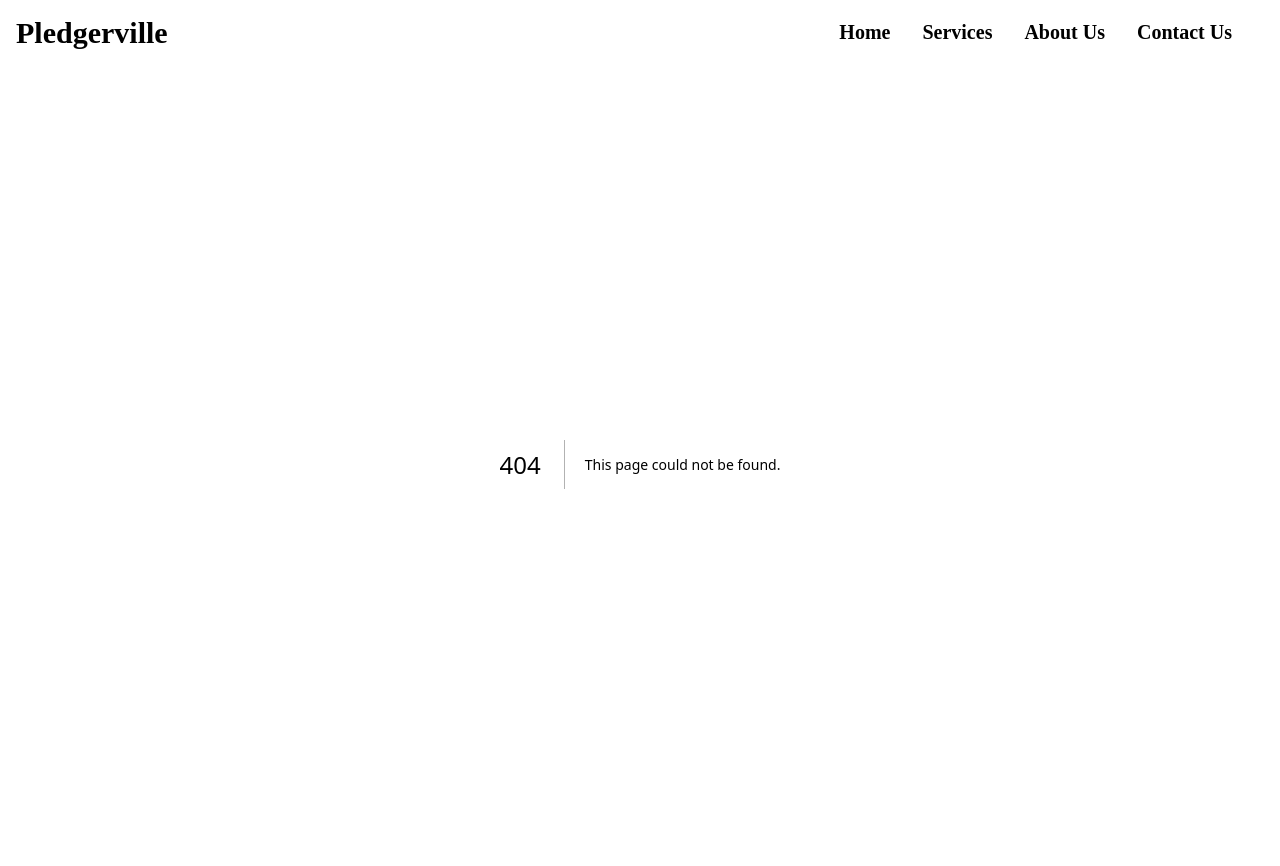
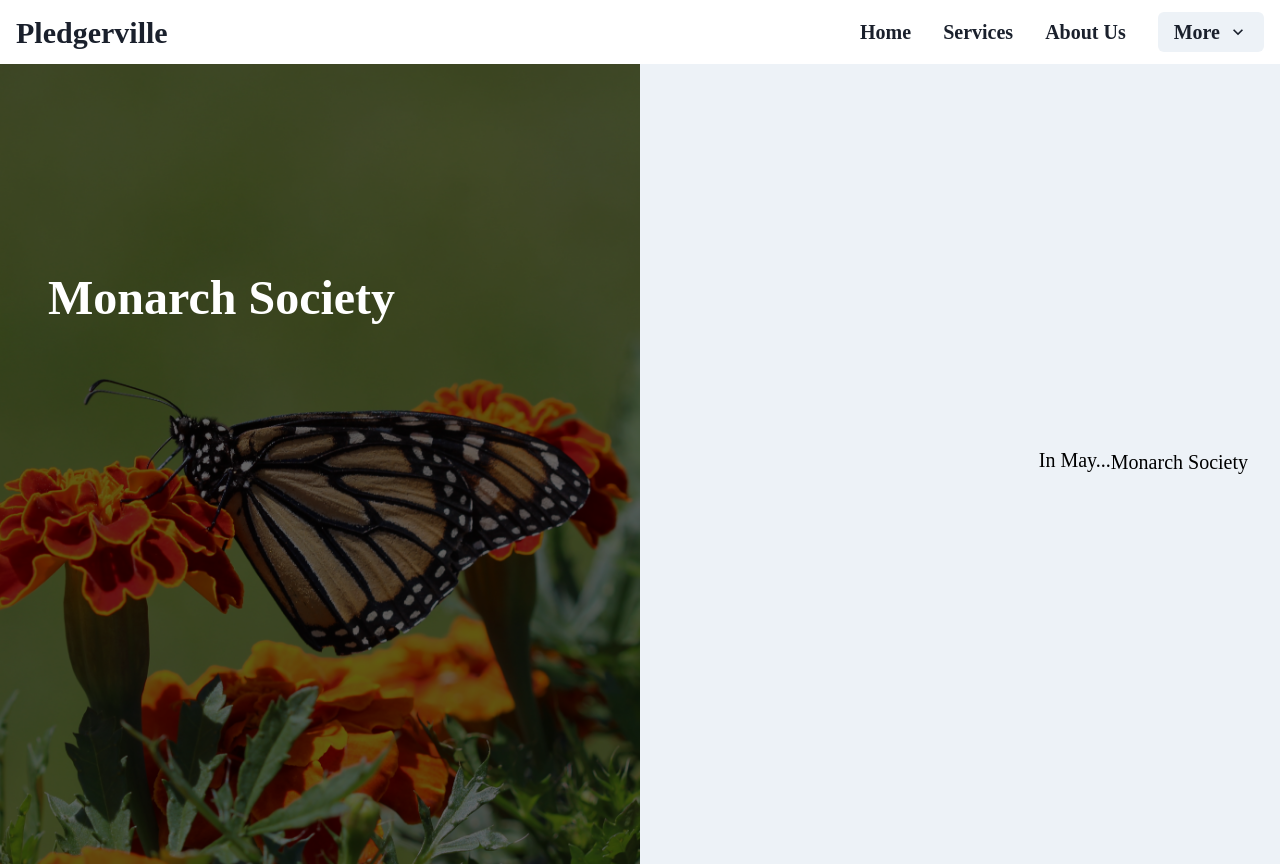
Before and after one commit to Pledgerville/next-app, a Next.js app: page /monarch in a window 1280 px wide. Before the commit this address had no page. Shown: the top 866 px of the page. Built offline with nearby package versions, Linux system fonts and the light colour scheme.

Commit message:
Add more button and drop down to nav section, add monarch page,

```diff
--- a/package.json
+++ b/package.json
@@ -9,10 +9,12 @@
     "lint": "next lint"
   },
   "dependencies": {
+    "@chakra-ui/icons": "^2.0.19",
     "@chakra-ui/react": "^2.4.9",
     "@emotion/react": "^11.11.0",
     "@emotion/styled": "^11.11.0",
     "@fontsource/open-sans": "^4.5.14",
+    "@fortawesome/fontawesome-free": "^6.4.0",
     "@next/font": "13.1.6",
     "@react-google-maps/api": "^2.18.1",
     "@types/node": "18.11.19",
--- a/src/components/Feature/Feature.tsx
+++ b/src/components/Feature/Feature.tsx
@@ -29,7 +29,7 @@ const Feature: React.FC = () => {
               <motion.div variants={itemVariants}>
               <Box bg="white" boxShadow="xl"  border="solid white" borderRadius="2xl" overflow="hidden">
                   <Image src="/computers.jpg" alt="Black man cooking" objectFit="cover" width="600px" height="400px"  />
-                </Box>
+              </Box>
               </motion.div>
             </Flex>
             <Flex direction="column" gap={-30} maxH="390px">
--- a/src/components/Navbar/Navbar.tsx
+++ b/src/components/Navbar/Navbar.tsx
@@ -1,6 +1,10 @@
-import { Box, Flex, Text } from '@chakra-ui/react';
+import { Box, Flex, Text, Menu, MenuButton, MenuList, Button,  MenuItem, Icon, Textarea } from '@chakra-ui/react';
 import Link from 'next/link';
+import { ChevronDownIcon } from '@chakra-ui/icons';
 import React from 'react';
+import '@fortawesome/fontawesome-free/css/all.min.css';
+
+
 
 type NavbarProps = {};
 type NavItemProps = {
@@ -35,7 +39,7 @@ const Navbar: React.FC<NavbarProps> = () => {
       wrap='wrap'
       as='nav'
     >
-      <Box fontFamily='Linotype Didot' >
+      <Box fontFamily='Linotype Didot'>
         <Text fontSize='3xl' fontWeight='bold'>
           <Link href='/'>Pledgerville</Link>
         </Text>
@@ -50,10 +54,38 @@ const Navbar: React.FC<NavbarProps> = () => {
           <NavItem to='/'>Home</NavItem>
           <NavItem to='/services'>Services</NavItem>
           <NavItem to='/about-us'>About Us</NavItem>
-          <NavItem to='/contact-us'>Contact Us</NavItem>
+          <Menu>
+            <MenuButton
+              as={Button}
+              alignItems='center'
+              cursor='pointer'
+              fontFamily='Linotype Didot'
+              fontSize='xl'
+              fontWeight='bold'
+              rightIcon={<ChevronDownIcon />}
+
+            >
+              More
+            </MenuButton>
+          <MenuList fontFamily='Linotype Didot'>
+              <MenuItem>
+                <Link href='/monarch'>Monarch Society</Link>
+              </MenuItem>
+              <MenuItem>
+                <Link href='/contact-us'>Calendar</Link>
+              </MenuItem>
+              <MenuItem>
+              <Link href='/contact-us'>Events</Link>
+              </MenuItem>
+              <MenuItem>
+                <Link href='/contact-us'>News</Link>
+              </MenuItem>
+           </MenuList>
+          </Menu>
         </Flex>
       </Box>
     </Flex>
   );
 };
+
 export default Navbar;
--- a/src/pages/index.tsx
+++ b/src/pages/index.tsx
@@ -20,9 +20,6 @@ export default function Home() {
         <meta name='viewport' content='width=device-width, initial-scale=1' />
         <link rel='icon' href='/favicon.ico' />
       </Head>
-
-
-
       <main>
         <Hero />
         <Feature />
--- /dev/null
+++ b/src/pages/monarch.tsx
@@ -0,0 +1,91 @@
+import { MotionBox } from '../components/MotionElements/MotionElements';
+import { Box, Flex, Heading, Image, Text, VStack } from '@chakra-ui/react';
+import React from 'react';
+
+type AboutUsProps = {};
+
+const AboutPage: React.FC<AboutUsProps> = () => {
+  return (
+    <Box h="100vh" position="relative">
+      <MotionBox
+        w={{ base: '100%', md: '50%' }}
+        h="100vh"
+        initial={{ opacity: 0 }}
+        animate={{ opacity: 1, transition: { duration: 0.8 } }}
+        position="relative"
+        zIndex={1}
+      >
+        <Image
+          src="/monarch_society.jpg"
+          alt="description-of-your-image"
+          h="100%"
+          w="100%"
+          objectFit="cover"
+        />
+        <Box
+          position="absolute"
+          top={0}
+          left={0}
+          right={0}
+          bottom={0}
+          bg="rgba(0, 0, 0, 0.6)"
+        />
+        <Flex
+          position="absolute"
+          top={0}
+          left={0}
+          right={0}
+          bottom={0}
+          alignItems="center"
+          justifyContent={{ base: 'center', md: 'flex-start' }}
+          color="white"
+          zIndex={2}
+          px={{ base: 4, md: 12 }}
+        >
+          <VStack spacing={4} textAlign={{ base: 'center', md: 'left' }} paddingBottom = "360">
+            <Heading
+              fontFamily="Linotype Didot"
+              as="h2"
+              size="2xl"
+              mb="3"
+              mt={{ base: 1, md: 10 }}
+            >
+              Monarch Society
+            </Heading>
+          </VStack>
+        </Flex>
+      </MotionBox>
+      <Box
+        position="absolute"
+        top={0}
+        left={0}
+        right={0}
+        bottom={0}
+        display="flex"
+        alignItems="center"
+        justifyContent="flex-end"
+        px={8}
+        color="black"
+      >
+            <Text
+              fontFamily="Linotype Didot"
+              fontSize="xl"
+              mb="2"
+              lineHeight={1.5}
+            >
+              In May...
+            </Text>
+            <Text
+              fontFamily="Linotype Didot"
+              fontSize="xl"
+              mb="1"
+              lineHeight={1.8}
+            >
+              Monarch Society
+            </Text>
+      </Box>
+    </Box>
+  );
+};
+
+export default AboutPage;
```
Also changed, not shown: 2 other files (tests, documents, lock files or other folders).
